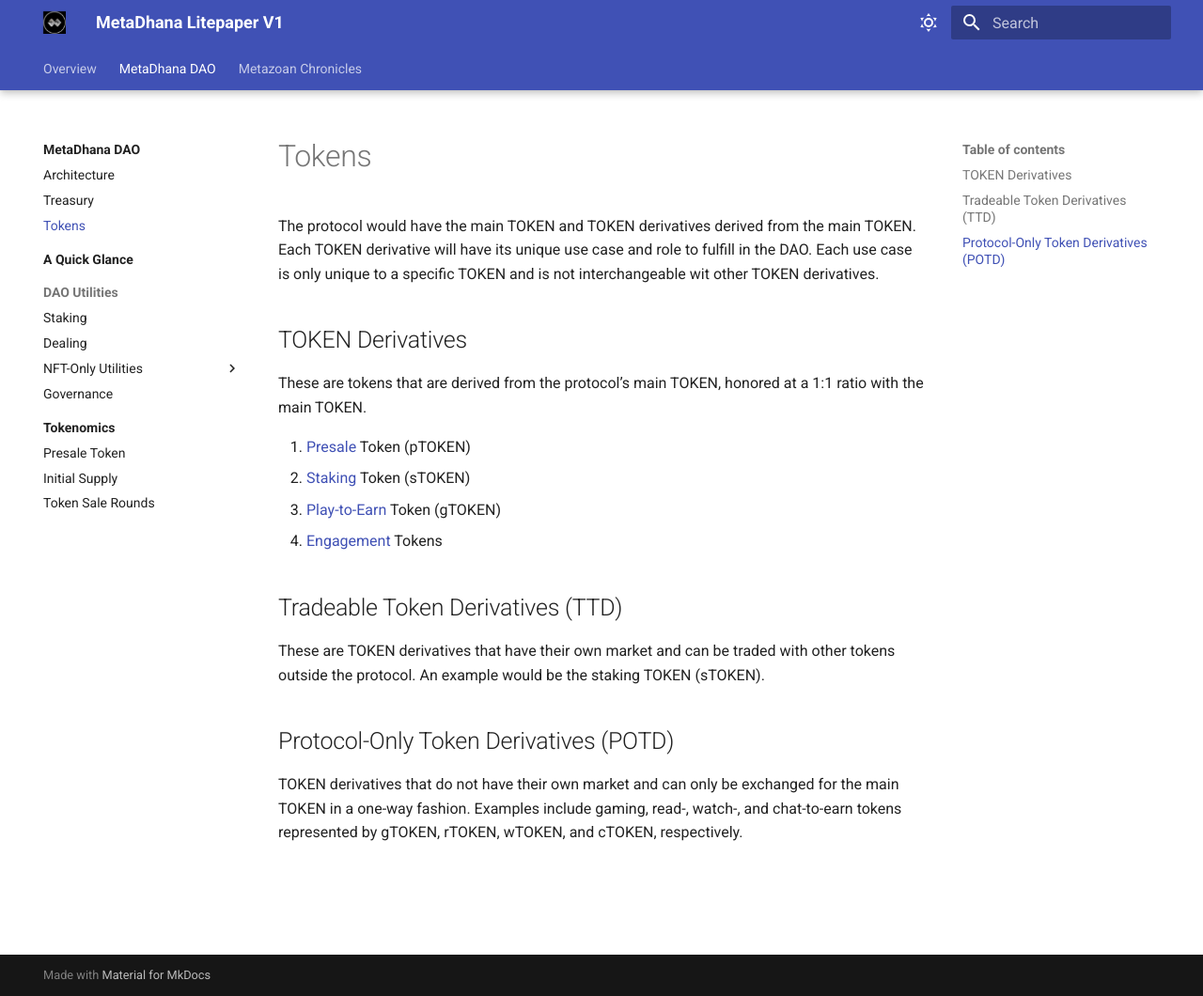
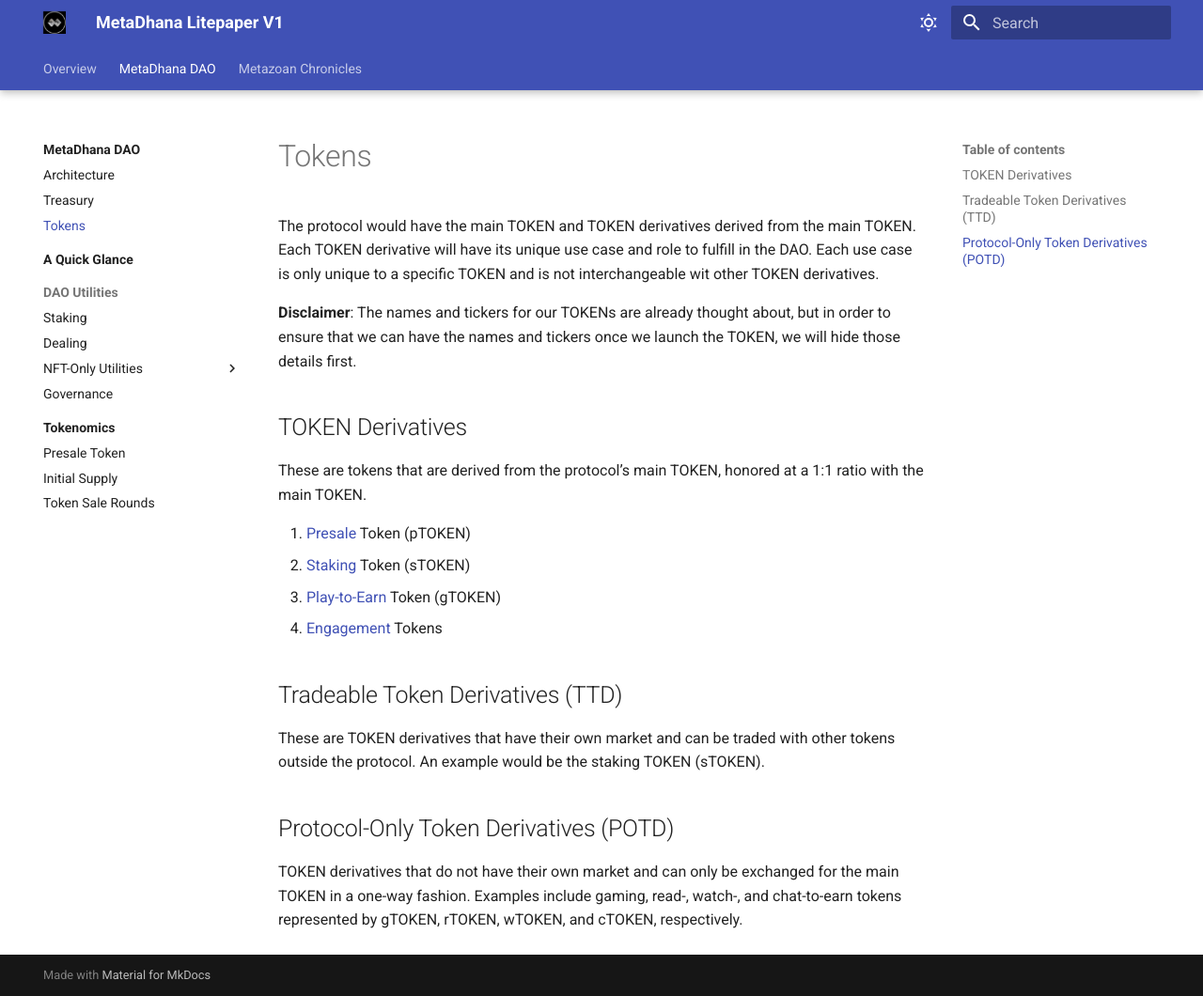
Before and after one commit to AshtreeBV/metazoan-whitepaper, an MkDocs documentation site: the page built from docs/dao/tokens.md, in a window 1280 px wide and 1060 px high. Shown: the whole window at 94% size. Built offline with MkDocs 1.6.1 and Material for MkDocs 9.7.7, drawn with Linux system fonts in a browser that asks for light colours.

Commit message:
name, ticker disclaimer

```diff
--- a/docs/dao/tokens.md
+++ b/docs/dao/tokens.md
@@ -1,6 +1,8 @@
 # Tokens
 
 The protocol would have the main TOKEN and TOKEN derivatives derived from the main TOKEN. Each TOKEN derivative will have its unique use case and role to fulfill in the DAO. Each use case is only unique to a specific TOKEN and is not interchangeable wit other TOKEN derivatives.
+
+**Disclaimer**: The names and tickers for our TOKENs are already thought about, but in order to ensure that we can have the names and tickers once we launch the TOKEN, we will hide those details first.
 
 ## TOKEN Derivatives
 
```
